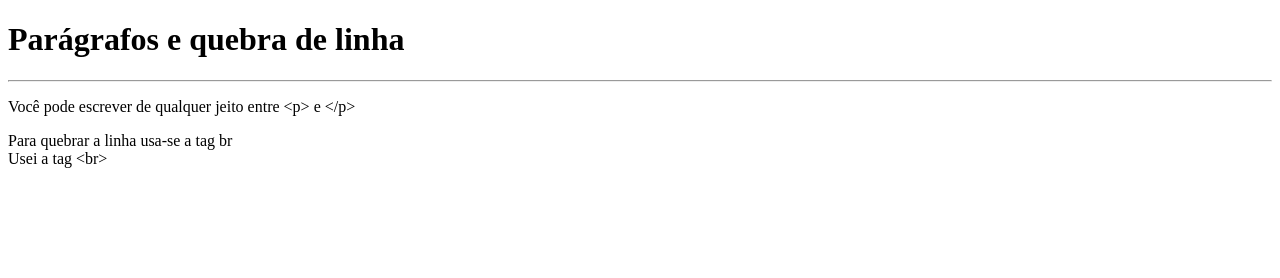
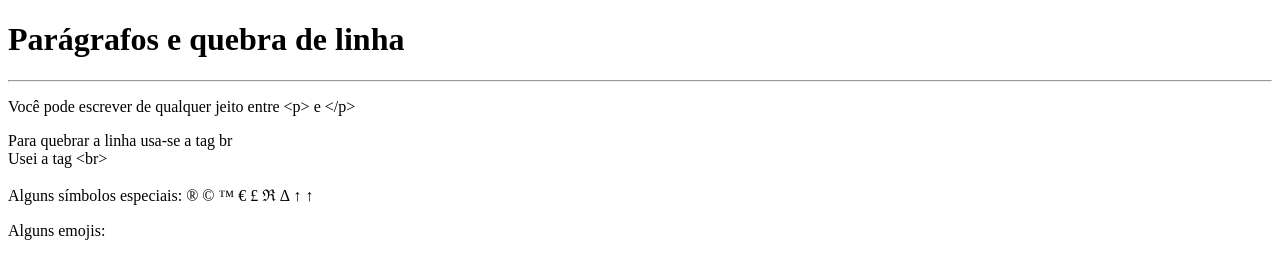
Before and after one commit to PauloHenriqueRod/estudo_html_css, a plain HTML site: page ex2/index.html in a window 1280 px wide. Drawn offline with Linux system fonts and the light colour scheme.

Commit message:
Update index.html

```diff
--- a/ex2/index.html
+++ b/ex2/index.html
@@ -11,12 +11,27 @@
     <hr>
     <p>
         Você pode escrever de qualquer jeito entre &lt;p&gt;
-        e &lt;/p&gt;
+        e &lt;/p&gt; <!--Less then | Greater then-->
     </p>
     <p>
         Para quebrar a linha usa-se a tag br
         <br>
         Usei a tag &lt;br&gt;
     </p>
+    <p>Alguns símbolos especiais:
+        &reg;
+        &copy;
+        &trade;
+        &euro;
+        &pound;
+        &real;
+        &Delta;
+        &uparrow;
+        &uarr;
+    </p>
+    <p>
+        Alguns emojis:
+
+    </p>
 </body>
 </html>
```
